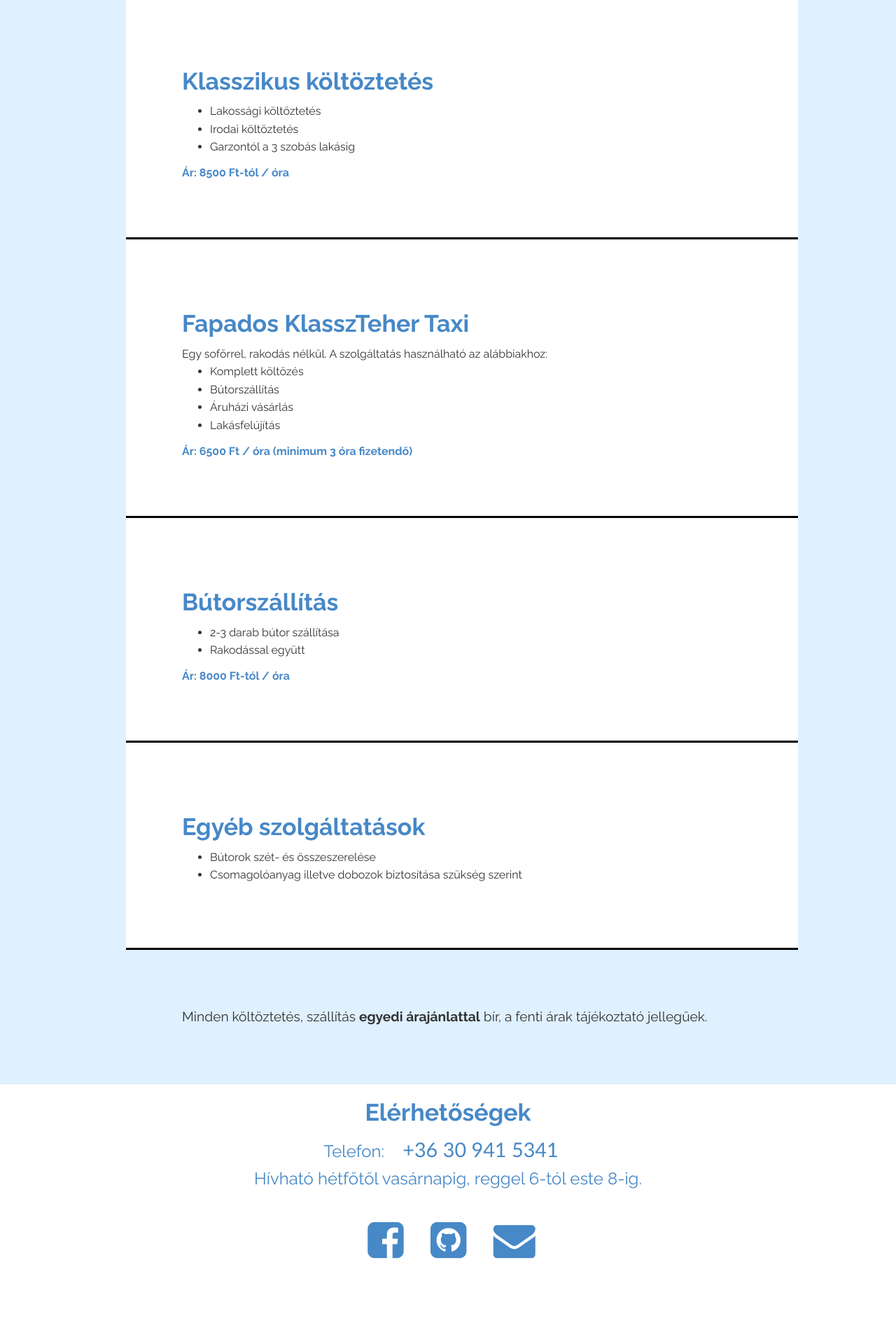
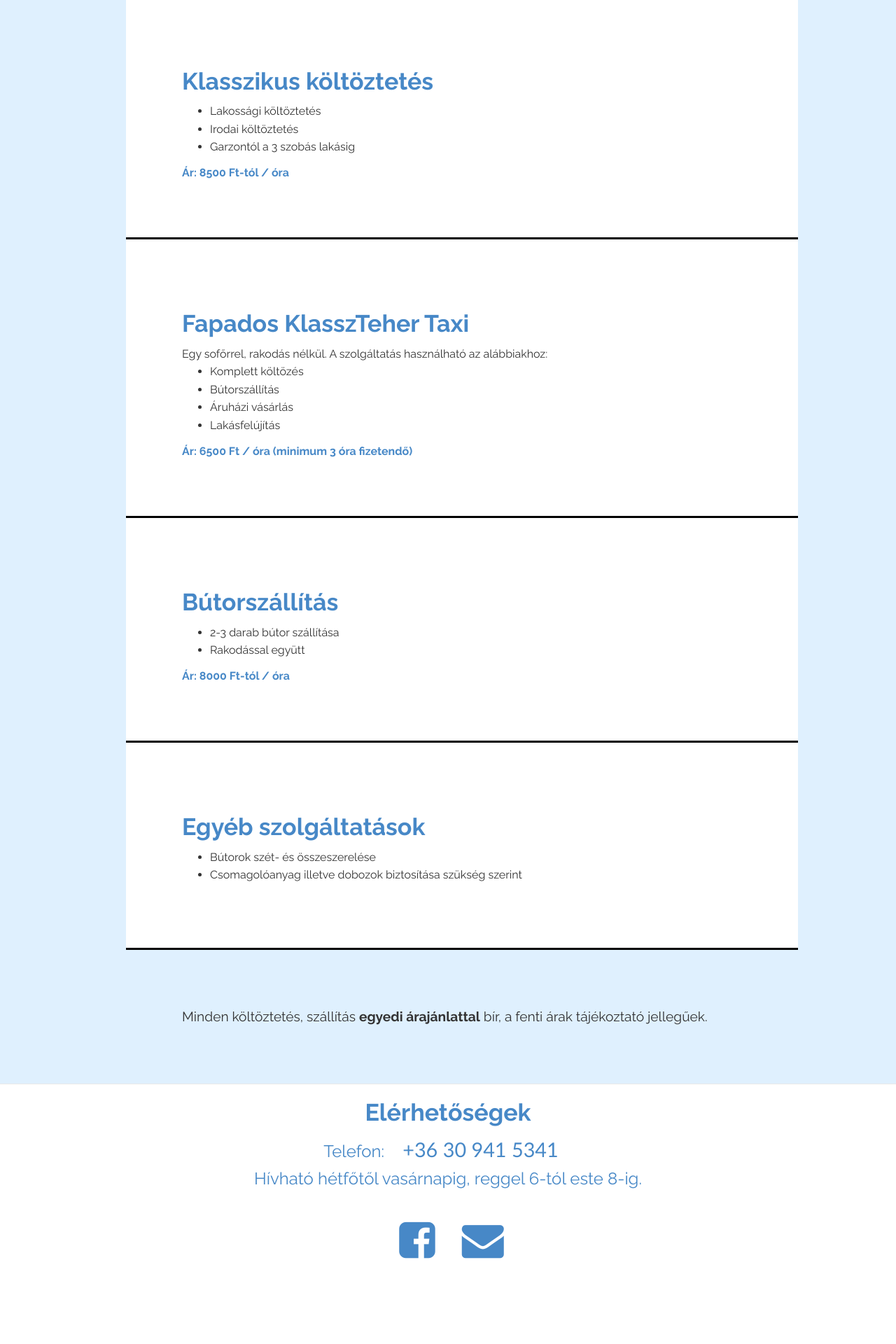
Before and after one commit to klasszteher/klasszteher.github.io, a Jekyll site: the page built from index.html, in a window 1280 px wide. Shown: the part 811-2731 px from the top of the page at 70% size. Built offline with Jekyll 4.4.1, drawn with Linux system fonts in a browser that asks for light colours; the list of posts is cut into pages by our own code.

Commit message:
Try to remove the github icon on the bottom.

```diff
--- a/_includes/footer.html
+++ b/_includes/footer.html
@@ -10,10 +10,10 @@
                 </p>
             </div>
             <div class="col-md-12 text-center mt25" style="font-size:300%;">
-               {% if site.facebook %}
+                {% if site.facebook %}
                 <a target="_blank" href="{{site.facebook}}"><li class="social facebook"><i class="fa fa-facebook-square"></i></li></a>
                 {% endif %}
-               {% if site.quora %}
+               <!--{% if site.quora %}
                 <a target="_blank" href="{{site.quora}}"><li class="social quora"><i class="fa fa-quora"></i></li></a>
                 {% endif %}
                {% if site.twitter %}
@@ -21,8 +21,8 @@
                 {% endif %}
                {% if site.github %}
                 <a target="_blank" href="{{site.github}}"><li class="social github"><i class="fa fa-github-square"></i></li></a>
-                {% endif %}
-               {% if site.email %}
+                {% endif %}-->
+                {% if site.email %}
                 <a target="_blank" href="mailto:{{site.email}}"><li class="social email"><i class="fa fa-envelope"></i></li></a>
                 {% endif %}
             </div>
```
Also changed, not shown: _config.yml (line endings or trailing spaces).
